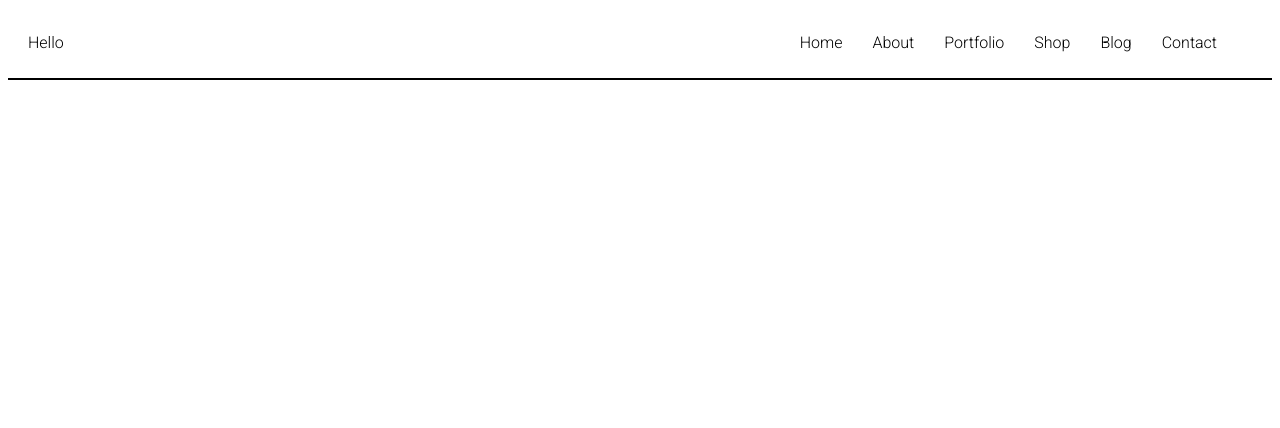
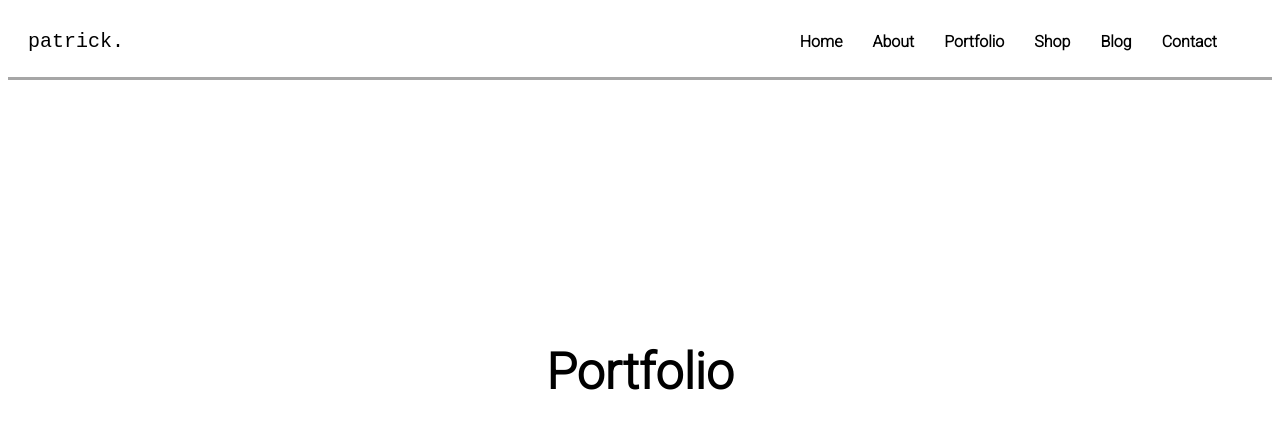
Before and after one commit to patrick-huynh/patrickh.netlify.app, a React (Create React App) app: page /portfolio in a window 1280 px wide. Shown: the top 428 px of the page. Built offline with nearby package versions, Linux system fonts and the light colour scheme.

Commit message:
added routing and finalized navbar

```diff
--- a/package.json
+++ b/package.json
@@ -6,9 +6,11 @@
     "@testing-library/jest-dom": "^5.14.1",
     "@testing-library/react": "^11.2.7",
     "@testing-library/user-event": "^12.8.3",
+    "live-server": "^1.2.1",
     "node-sass": "^6.0.1",
     "react": "^17.0.2",
     "react-dom": "^17.0.2",
+    "react-router-dom": "^5.3.0",
     "react-scripts": "4.0.3",
     "web-vitals": "^1.1.2"
   },
@@ -16,7 +18,8 @@
     "start": "react-scripts start",
     "build": "react-scripts build",
     "test": "react-scripts test",
-    "eject": "react-scripts eject"
+    "eject": "react-scripts eject",
+    "serve": "live-server public/"
   },
   "eslintConfig": {
     "extends": [
--- a/src/components/App.js
+++ b/src/components/App.js
@@ -1,16 +1,22 @@
 import React from 'react';
 import { MainPage } from './pages/MainPage';
-import { ExperiencePage } from './pages/ExperiencePage';
+import { PortfolioPage } from './pages/PortfolioPage';
+import { BrowserRouter, Route } from 'react-router-dom';
 import { Navbar } from './Navbar';
 
-class App extends React.Component {
-    render() {
-        return (
-            <div id="App">
-                <Navbar />
-            </div>
-        );
-    }
-}
+const App = () => {
+  return (
+    <div>
+
+      <BrowserRouter>
+        <div>
+          <Navbar/>
+          <Route path="/" exact component={MainPage}/>
+          <Route path="/portfolio" exact component={PortfolioPage}/>
+        </div>
+      </BrowserRouter>
+    </div>
+  );
+};
 
 export default App;
--- a/src/components/Navbar.jsx
+++ b/src/components/Navbar.jsx
@@ -1,5 +1,6 @@
 import React from 'react';
 import '../styles/Navbar.scss';
+import { Link } from 'react-router-dom';
 
 /**
  * Navbar component
@@ -14,18 +15,18 @@ export const Navbar = () => {
             <div className="navbar-box-top__navbar">
                 <div className="navbar-box-top__navigation">
                     <div className="navbar-box-top__logo">
-                        <div className="navbar-logo">Hello</div>
+                        <div className="navbar-logo">patrick.</div>
                     </div>
                     <div className="navbar">
-                        <a href="/" className="navbar-item">Home</a>
-                        <a href="/about" className="navbar-item">About</a>
-                        <a href="/portfolio" className="navbar-item">Portfolio</a>
-                        <a href="/shop" className="navbar-item">Shop</a>
-                        <a href="/blog" className="navbar-item">Blog</a>
-                        <a href="/contact" className="navbar-item">Contact</a>
+                        <Link to="/" className="navbar-item">Home</Link>
+                        <Link to="/about" className="navbar-item">About</Link>
+                        <Link to="/portfolio" className="navbar-item">Portfolio</Link>
+                        <Link to="/shop" className="navbar-item">Shop</Link>
+                        <Link to="/blog" className="navbar-item">Blog</Link>
+                        <Link to="/contact" className="navbar-item">Contact</Link>
                     </div>
                 </div>
-                <hr className="navbar-box-top__seperator" />
+                <hr className="navbar-box-seperator" />
             </div>
         </div>
     );
--- a/src/components/pages/ExperiencePage.jsx
+++ b/src/components/pages/PortfolioPage.jsx
@@ -1,15 +1,15 @@
 import React from 'react';
-import '../../styles/ExperiencePage.scss';
+import '../../styles/PortfolioPage.scss';
 
 
 /**
  * ExperiencePage functional component
  * @returns {JSX} component
  */
-export const ExperiencePage = () => {
+export const PortfolioPage = () => {
     return (
         <div>
-            <h1 id='name-title'>Experience</h1>
+            <h1 id='name-title'>Portfolio</h1>
         </div>
     )
 };
--- a/src/styles/Navbar.scss
+++ b/src/styles/Navbar.scss
@@ -11,7 +11,13 @@
     color: inherit;
     text-decoration: inherit;
     outline: none;
+    font-weight: bold;
   }
+
+.navbar-logo {
+  font-family: 'Courier New', Courier, monospace;
+  font-size: 20px;
+}
 
 .navbar-box {
     margin-top: 20px;
@@ -40,12 +46,13 @@
     flex-direction: column;
   }
 
-  .navbar-box-top__seperator {
+  .navbar-box-seperator {
     width: 100%;
     border: none;
-    height: 2px;
+    height: 3px;
     margin-top: 2px;
-    background-color: black;
+    background-color: grey;
+    opacity: 70%;
   }
 
   .navbar-box-top__navigation {
```
Also changed, not shown: src/styles/ExperiencePage.scss (deleted), src/styles/PortfolioPage.scss (added), 1 other file (tests, documents, lock files or other folders).
